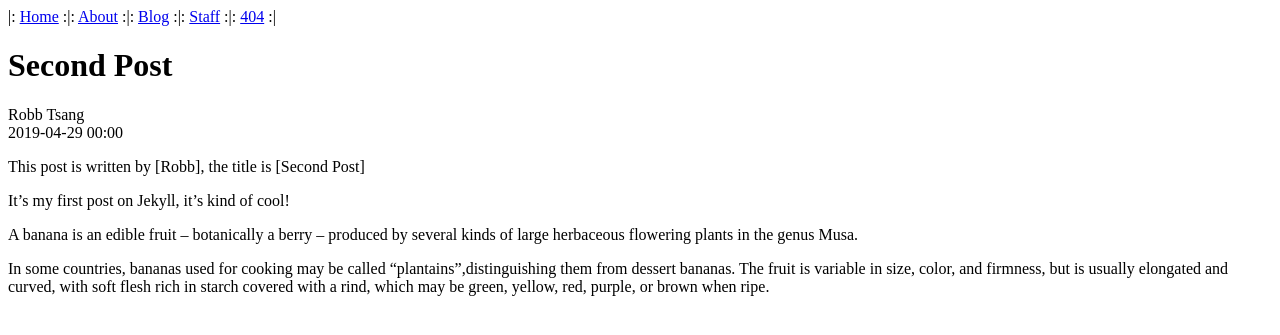
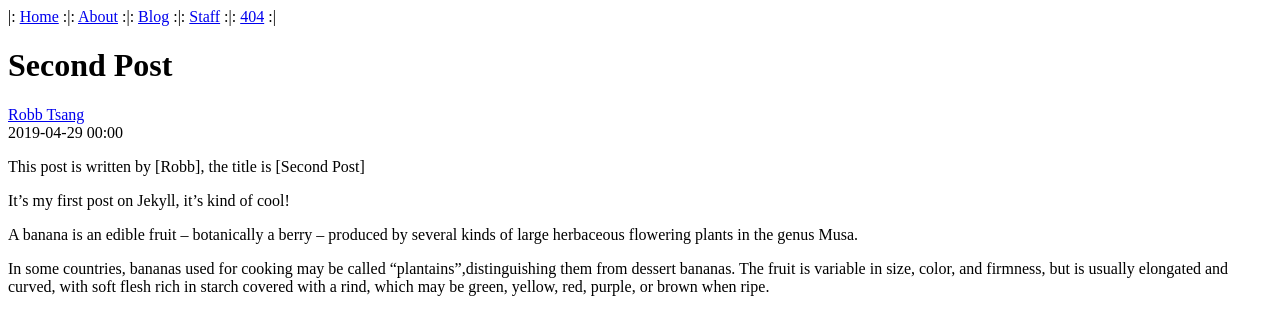
Before and after one commit to hxh-robb/robb-jekyll-blog, a Jekyll site: the page built from _posts/2019-04-29-second-post.md, in a window 1280 px wide. Shown: the top 335 px of the page. Built offline with Jekyll 4.4.1, drawn with Linux system fonts in a browser that asks for light colours.

Commit message:
add link

```diff
--- a/_layouts/author.html
+++ b/_layouts/author.html
@@ -9,6 +9,9 @@
 <ul>
   {% assign matched_posts = site.posts | where: 'author', page.short_name %}
   {% for post in matched_posts %}
-  <li>{{ post.title }}</li>
+  <li>
+  <h2><a href="{{ post.url }}">{{ post.title }}</a></h2>
+  <p>{{ post.excerpt }}<p>
+  </li>
   {% endfor %}
 </ul>
--- a/_layouts/post.html
+++ b/_layouts/post.html
@@ -5,7 +5,7 @@
 <div>
 {% assign author = site.authors | where: 'short_name', page.author | first %}
 {% if author %}
-{{ author.name }}<br>
+<a href="{{ author.url }}">{{ author.name }}</a><br>
 {% endif %}
 {{ page.date | date: "%Y-%m-%d %H:%M" }}
 </div>
```
